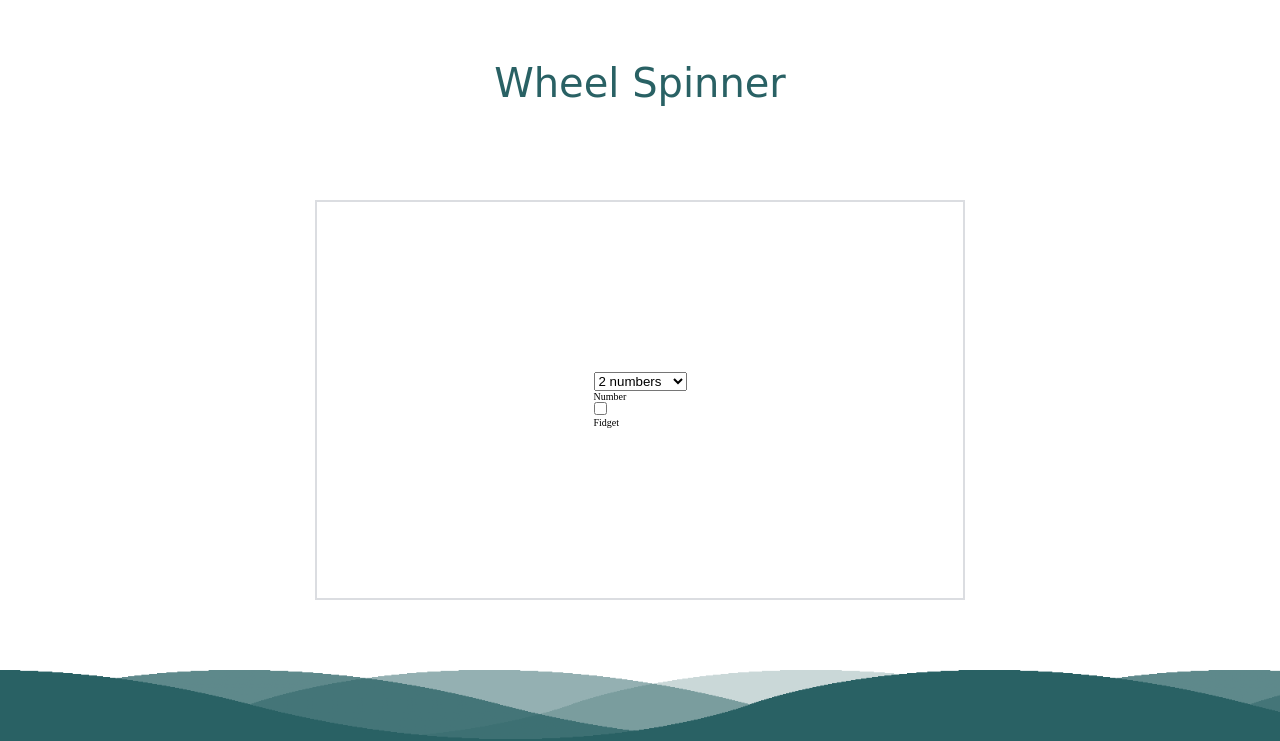
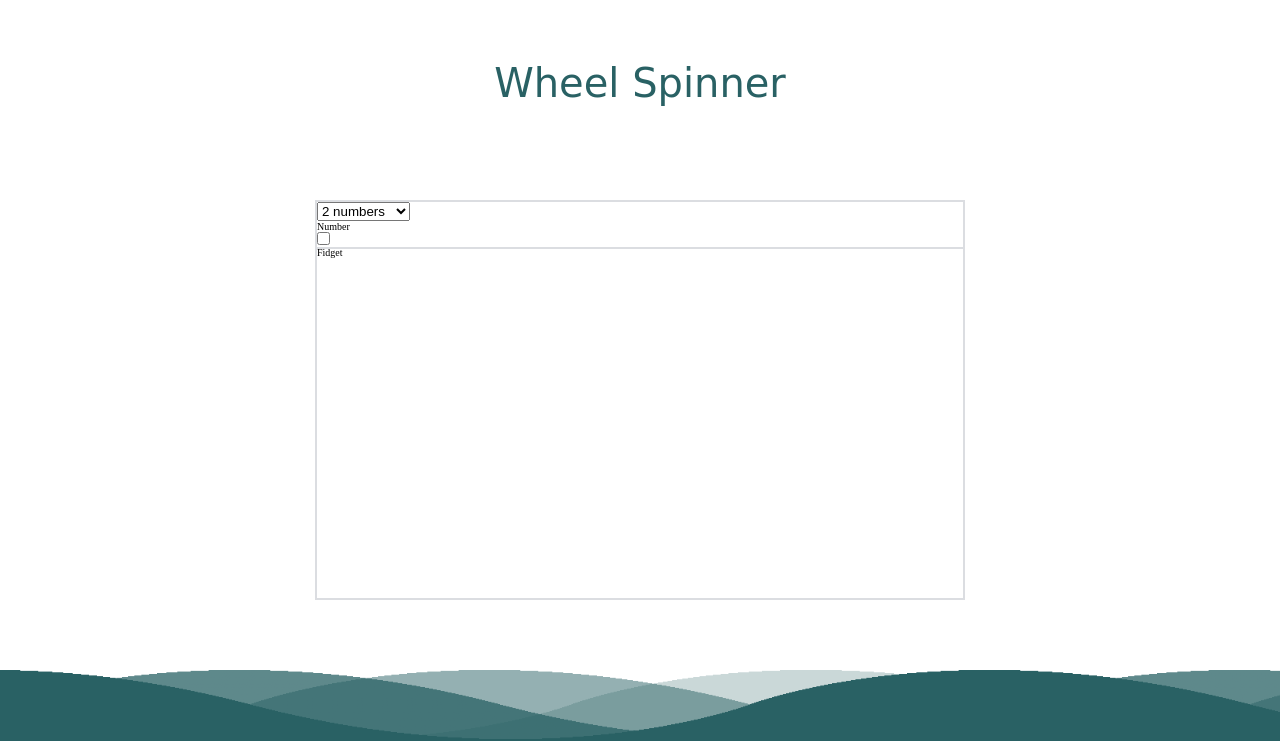
Before and after one commit to Beast-Code9999/Wheel-Spinner, a website: page index.html in a window 1280 px wide. Shown: the top 741 px of the page. Drawn offline with Linux system fonts and the light colour scheme; a web font is replaced by a local one.

Commit message:
add css to .section--top

```diff
--- a/sass/layout/_header.scss
+++ b/sass/layout/_header.scss
@@ -11,11 +11,3 @@
     font-family: 'Climate Crisis', cursive;
     color: $color-primary-dark;
 }
-
-.wheel-numbers {
-
-}
-
-.mode {
-
-}
--- a/sass/layout/_main.scss
+++ b/sass/layout/_main.scss
@@ -1,6 +1,36 @@
 .main {
     width: 65rem;
     height: 40rem;
-    @include flex(column, center, center);
+    @include flex(column, space-between, center);
     border: 2px solid $color-gray;
+
 }
+
+
+.section {
+
+    &--top {
+        width: 100%;
+        height: 11.765%;
+        border-bottom: 2px solid $color-gray;
+    }
+
+    &--middle {
+        width: 100%;
+        height: 76.471%;
+    }
+
+    &--bottom {
+        width: 100%;
+        height: 11.765%;
+    }
+}
+
+.wheel-numbers {
+
+
+}
+
+.mode {
+
+}
```
Also changed, not shown: style.css.
